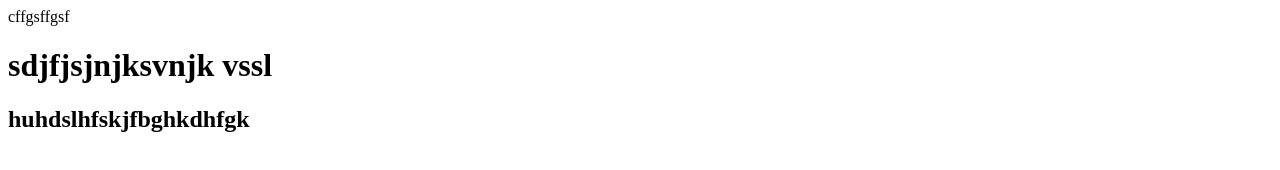
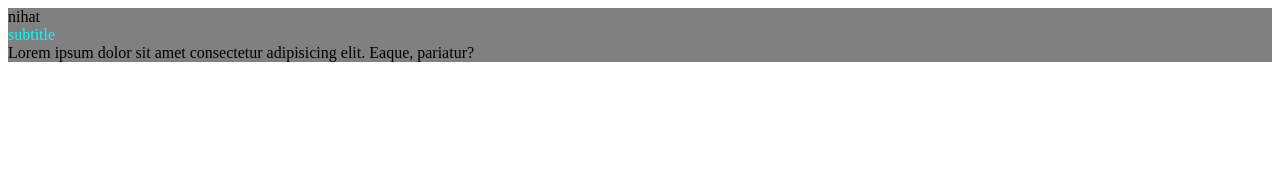
Before and after one commit to nihat08/2cWI, a plain HTML site: page 02_Selectors/index.html in a window 1280 px wide. Drawn offline with Linux system fonts and the light colour scheme.

```diff
--- a/02_Selectors/index.html
+++ b/02_Selectors/index.html
@@ -5,11 +5,12 @@
     <meta name="viewport" content="width=device-width, initial-scale=1.0">
     <title>Document</title>
     <link rel="stylesheet" href="style.css">
+
 </head>
 <body>
-    <div>cffgsffgsf</div>
-    <h1>sdjfjsjnjksvnjk vssl</h1>
-    <h2>huhdslhfskjfbghkdhfgk</h2>
+    <div>nihat</div>
+    <div class="subtitle">subtitle</div>
+    <div class="text">Lorem ipsum dolor sit amet consectetur adipisicing elit. Eaque, pariatur?</div>
 
 </body>
 </html>
--- a/02_Selectors/style.css
+++ b/02_Selectors/style.css
@@ -1,3 +1,12 @@
-.subHeader {
-    background-color: blue;
+/* Element Selektor  */
+div {
+    background-color: grey;
 }
+/* id selektor */
+.header{
+    font-size: 2rem;
+}
+/* klassenselector */
+.subtitle{
+    color: aqua;
+}
```
